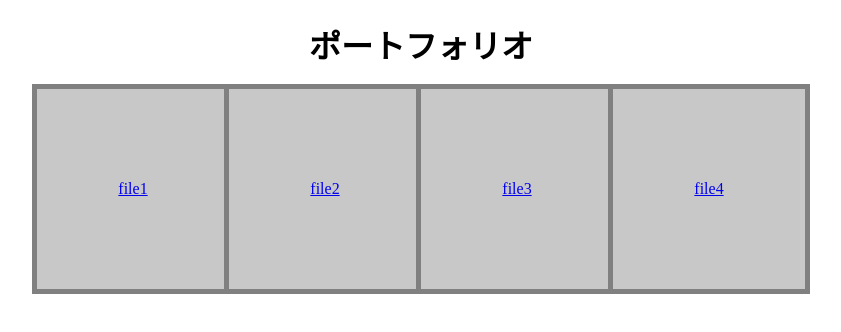
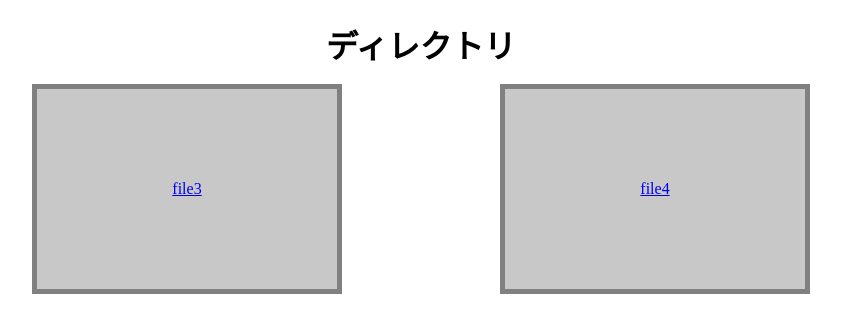
Before and after one commit to Kondo-Taro/kms_html, a plain HTML site: page index.html in a window 1280 px wide. Shown: the whole page, without its empty margins (219-1060 px from the left). Drawn offline with Linux system fonts and the light colour scheme.

Commit message:
test
test

```diff
--- a/index.html
+++ b/index.html
@@ -29,10 +29,10 @@
     <title>Document</title>
 </head>
 <body>
-    <h1>ポートフォリオ</h1>
+    <h1>ディレクトリ</h1>
     <div class="flex">
-        <div class="box"><a href="./mtd1/index.html">file1</a></div>
-        <div class="box"><a href="./mtd2/index.html">file2</a></div>
+        <!-- <div class="box"><a href="./mtd1/index.html">file1</a></div> -->
+        <!-- <div class="box"><a href="./mtd2/index.html">file2</a></div> -->
         <div class="box"><a href="./mtd3/index.html">file3</a></div>
         <div class="box"><a href="./mtd4/index.html">file4</a></div>
     </div>
```
